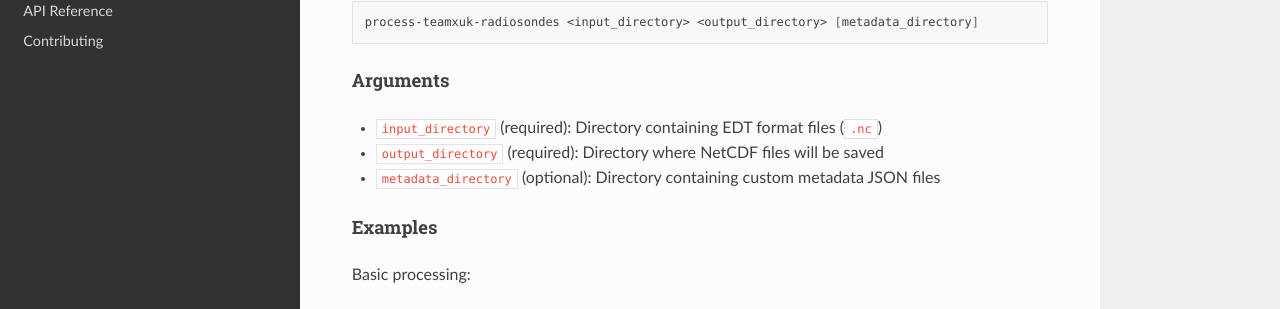
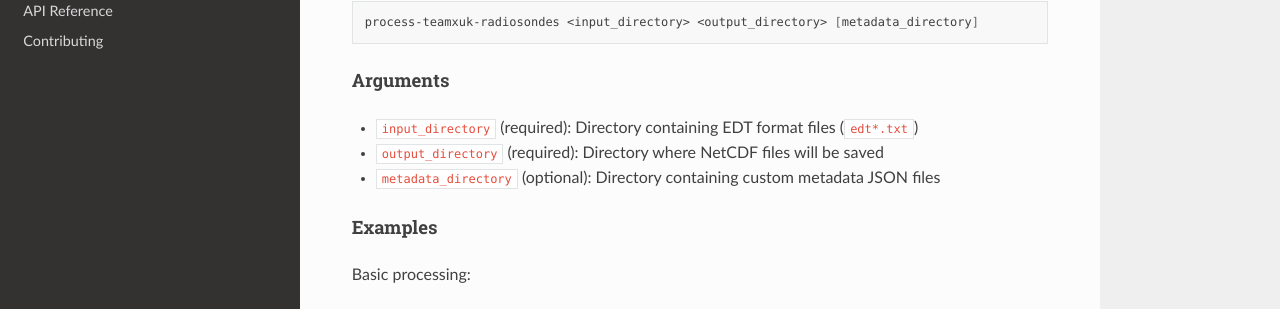
Before and after one commit to longlostjames/radiosonde-teamxuk, a Sphinx documentation site: the page built from docs/usage.md, in a window 1280 px wide and 900 px high. Shown: the part 409-718 px from the top of the window. Built offline with Sphinx 7.4.7 and the Read the Docs theme 3.1.0, drawn with Linux system fonts in a browser that asks for light colours.

Commit message:
Another doc edit

```diff
--- a/docs/usage.md
+++ b/docs/usage.md
@@ -16,7 +16,7 @@ process-teamxuk-radiosondes <input_directory> <output_directory> [metadata_direc
 
 #### Arguments
 
-- `input_directory` (required): Directory containing EDT format files (`.nc`)
+- `input_directory` (required): Directory containing EDT format files (`edt*.txt`)
 - `output_directory` (required): Directory where NetCDF files will be saved
 - `metadata_directory` (optional): Directory containing custom metadata JSON files
 
```
